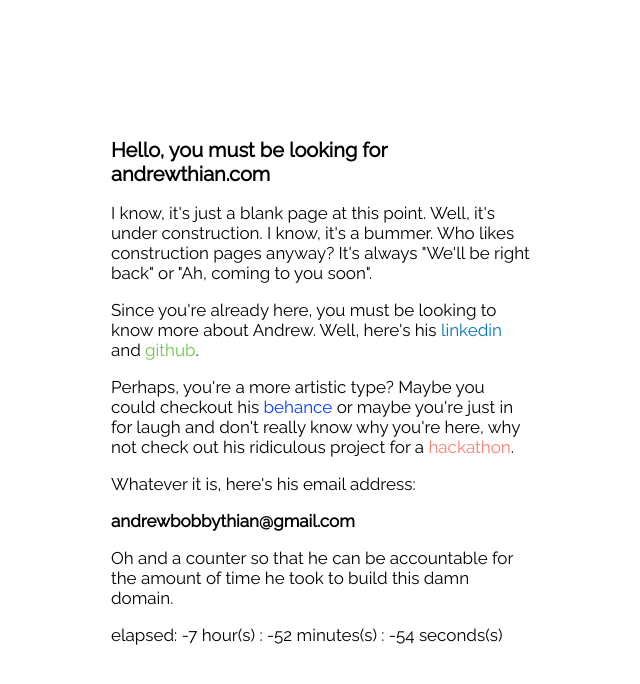
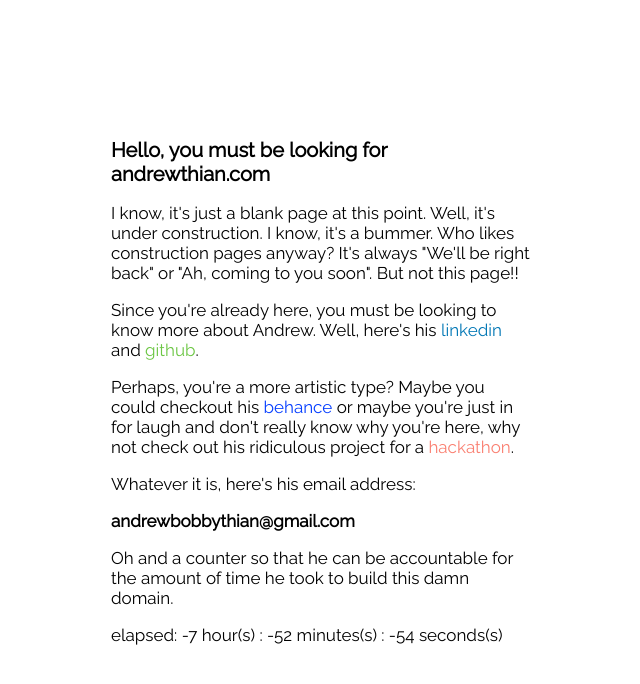
Before and after one commit to AndrewThian/andrewthian.com, a Gatsby site: page / in a window 1280 px wide. Shown: the whole page, without its empty margins (319-959 px from the left). Built offline with nearby package versions, Linux system fonts and the light colour scheme; Gatsby itself is replaced by a stand-in of ours.

Commit message:
update text

```diff
--- a/src/pages/index.tsx
+++ b/src/pages/index.tsx
@@ -106,7 +106,7 @@ export default class IndexPage extends React.Component<IndexPageProps, {}> {
                         </StyledIntro.Header>
                         <StyledIntro.Content>
                             <p>
-                                I know, it's just a blank page at this point. Well, it's under construction. I know, it's a bummer. Who likes construction pages anyway? It's always "We'll be right back" or "Ah, coming to you soon".
+                                I know, it's just a blank page at this point. Well, it's under construction. I know, it's a bummer. Who likes construction pages anyway? It's always "We'll be right back" or "Ah, coming to you soon". But not this page!!
                             </p>
                             <p>
                                 Since you're already here, you must be looking to know more about Andrew. Well, here's his <Link type="linkedin" target="blank" href={linkedIn}>linkedin</Link> and <Link type="github" target="blank" href={github}>github</Link>.
```
